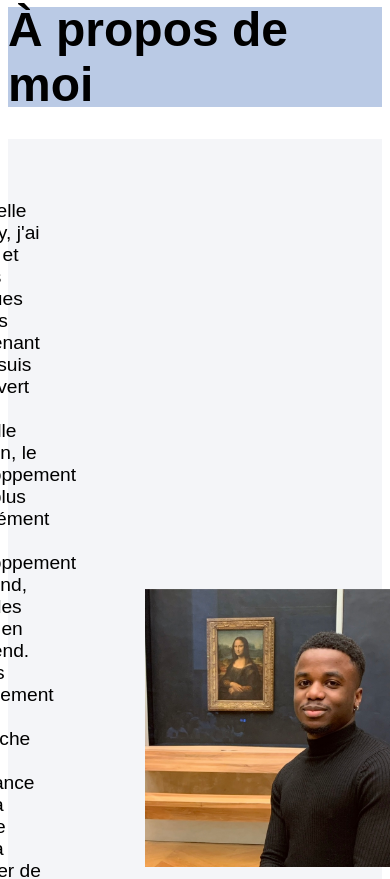
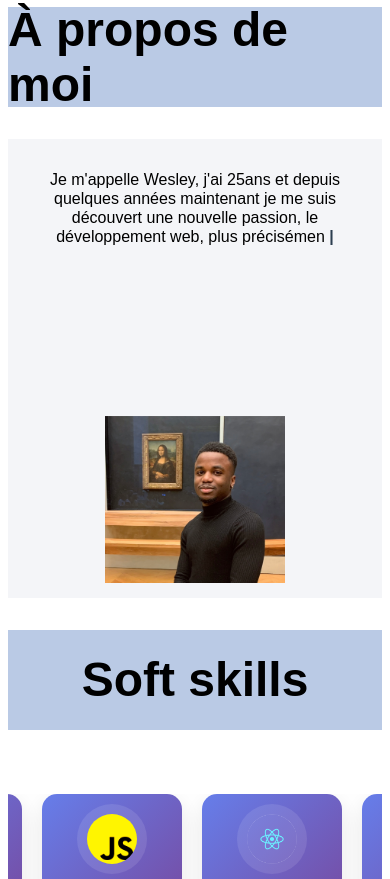
Before and after one commit to Wesleydu29/mon-portfolio, a Vue app: page / in a window 390 px wide. Shown: the part 2720-3599 px from the top of the page. Built offline with nearby package versions, Linux system fonts and the light colour scheme.

Commit message:
ajout d'une transition et d'un effet de typing sur dans la fichier introducing

```diff
--- a/src/components/Introducing.vue
+++ b/src/components/Introducing.vue
@@ -1,19 +1,85 @@
 <template>
-    <div class="container">
-        <div class="introducing">
-            <p>Je m'appelle Wesley, j'ai 25ans et depuis quelques années maintenant je me suis découvert une nouvelle passion, le développement web, plus précisément le développement front-end, avec des bases en back-end.
-                Je suis actuellement à la recherche d'une alternance pour la rentrée 2025 à compter de septembre, pour un bachelor IT developpeur full stack.
-                Alors si vous passez par là et que mon profil vous intéresse, n'hésitez pas à me contacter pour discuter davantage.
+  <div class="container" ref="containerRef">
+    <div class="introducing" :class="{ 'visible': isVisible }">
+      <p class="typewriter-text">
+        {{ displayedText }}
+        <span class="cursor" v-show="showCursor">|</span>
       </p>
-            <img src="/images/profil.jpg" alt="portrait Wesley Goarant">
+      <img
+        src="/images/profil.jpg"
+        alt="portrait Wesley Goarant"
+        class="profile-image"
+        :class="{ 'fade-in': isVisible }"
+      >
     </div>
-
   </div>
-
 </template>
 
 <script setup>
+import { ref, onMounted, onUnmounted } from 'vue'
 
+const containerRef = ref(null)
+const displayedText = ref('')
+const isVisible = ref(false)
+const showCursor = ref(true)
+
+const fullText = "Je m'appelle Wesley, j'ai 25ans et depuis quelques années maintenant je me suis découvert une nouvelle passion, le développement web, plus précisément le développement front-end, avec des bases en back-end. Je suis actuellement à la recherche d'une alternance pour la rentrée 2025 à compter de septembre, pour un bachelor IT developpeur full stack. Alors si vous passez par là et que mon profil vous intéresse, n'hésitez pas à me contacter pour discuter davantage."
+
+const typingSpeed = 30
+let typingInterval = null
+let observer = null
+
+// fonction de frappe
+const startTyping = () => {
+  displayedText.value = ''
+  let currentIndex = 0
+
+  typingInterval = setInterval(() => {
+    if (currentIndex < fullText.length) {
+      displayedText.value = fullText.substring(0, currentIndex + 1)
+      currentIndex++
+    } else {
+      clearInterval(typingInterval)
+      // masque le curseur après 3secondes
+      setTimeout(() => {
+        showCursor.value = false
+      }, 3000)
+    }
+  }, typingSpeed)
+}
+
+// Configuration de l'observer
+onMounted(() => {
+  if (!containerRef.value) return
+
+  observer = new IntersectionObserver(
+    (entries) => {
+      entries.forEach((entry) => {
+        if (entry.isIntersecting && !isVisible.value) {
+          isVisible.value = true
+          // délai avant de commencer à écrire
+          setTimeout(startTyping, 500)
+        }
+      })
+    },
+    {
+      threshold: 0.3,
+      rootMargin: '0px 0px -50px 0px' // Se déclenche un peu avant
+    }
+  )
+
+  observer.observe(containerRef.value)
+})
+
+// Nettoyage
+onUnmounted(() => {
+  if (typingInterval) {
+    clearInterval(typingInterval)
+  }
+  if (observer) {
+    observer.disconnect()
+  }
+})
 </script>
 
 <style scoped>
@@ -22,25 +88,107 @@
   background-color: rgba(201, 202, 217, 0.2);
   padding: 20px;
 }
+
 .introducing {
   width: 100%;
   display: flex;
   justify-content: center;
   align-items: center;
   gap: 100px;
+  opacity: 0;
+  transform: translateY(30px);
+  transition: all 0.8s ease-out;
 }
-.introducing p {
+
+.introducing.visible {
+  opacity: 1;
+  transform: translateY(0);
+}
+
+.typewriter-text {
   width: 30%;
   font-size: 1.2rem;
-    font-family: 'poppins', sans-serif;
+  font-family: 'Poppins', sans-serif;
+  line-height: 1.2;
+  min-height: 200px;
 }
-.introducing img {
+
+.cursor {
+  color: #2c3e50;
+  font-weight: bold;
+  animation: blink 1s infinite;
+}
+
+@keyframes blink {
+  0%, 50% {
+    opacity: 1;
+  }
+  51%, 100% {
+    opacity: 0;
+  }
+}
+
+.profile-image {
   width: 300px;
   height: auto;
-}
-.left,
-.right {
-    flex-basis: 50%;
+  opacity: 0;
+  transform: translateX(30px) scale(0.95);
+  transition: all 1s ease-out 0.3s;
 }
 
+.profile-image.fade-in {
+  opacity: 1;
+  transform: translateX(0) scale(1);
+}
+
+
+@media (max-width: 1024px) {
+  .introducing {
+    gap: 50px;
+  }
+
+  .typewriter-text {
+    width: 40%;
+  }
+
+  .profile-image {
+    width: 250px;
+  }
+}
+
+@media (max-width: 768px) {
+  .introducing {
+    flex-direction: column;
+    gap: 30px;
+    text-align: center;
+  }
+
+  .typewriter-text {
+    width: 90%;
+  }
+
+  .profile-image {
+    width: 200px;
+    transform: translateY(20px) scale(0.95);
+  }
+
+  .profile-image.fade-in {
+    transform: translateY(0) scale(1);
+  }
+}
+
+@media (max-width: 480px) {
+  .container {
+    padding: 15px;
+  }
+
+  .typewriter-text {
+    font-size: 1rem;
+    width: 95%;
+  }
+
+  .profile-image {
+    width: 180px;
+  }
+}
 </style>
```
Also changed, not shown: src/components/Softskills.vue (+5 -5 lines). Lines whose indentation alone changed are shown as unchanged.
